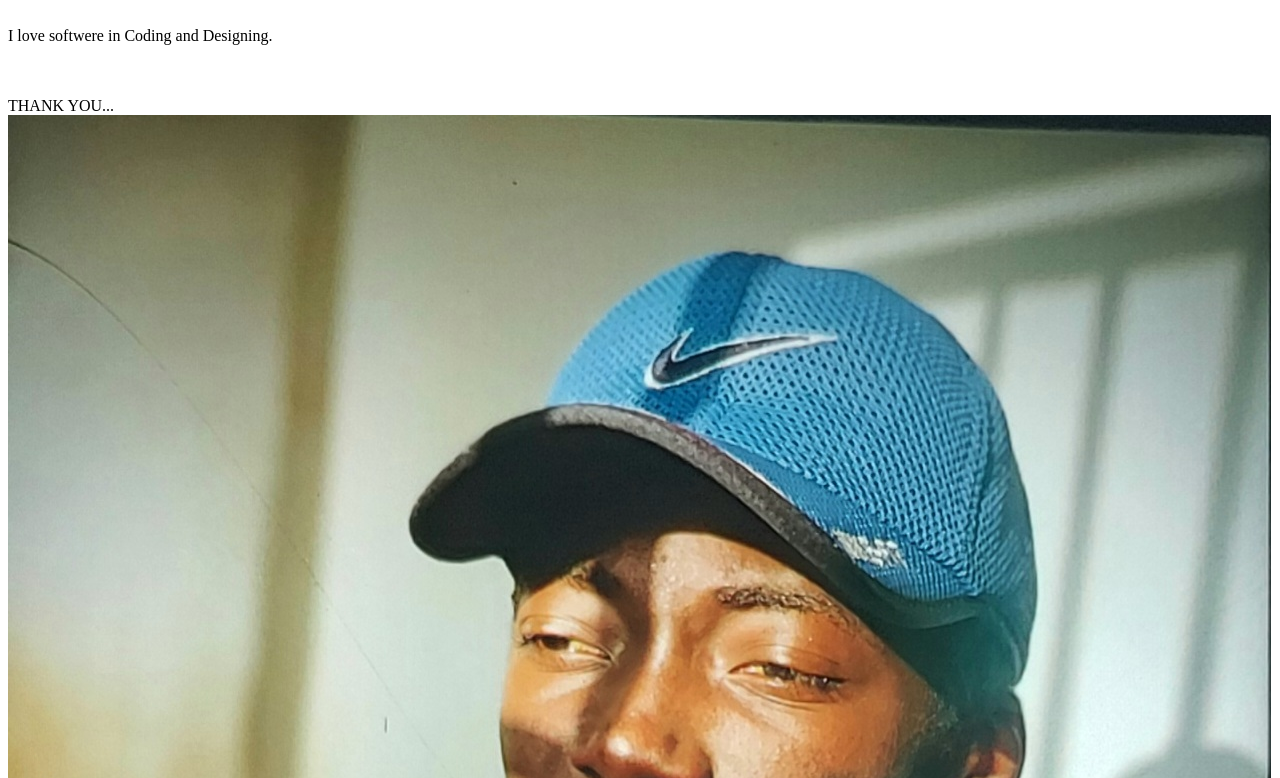
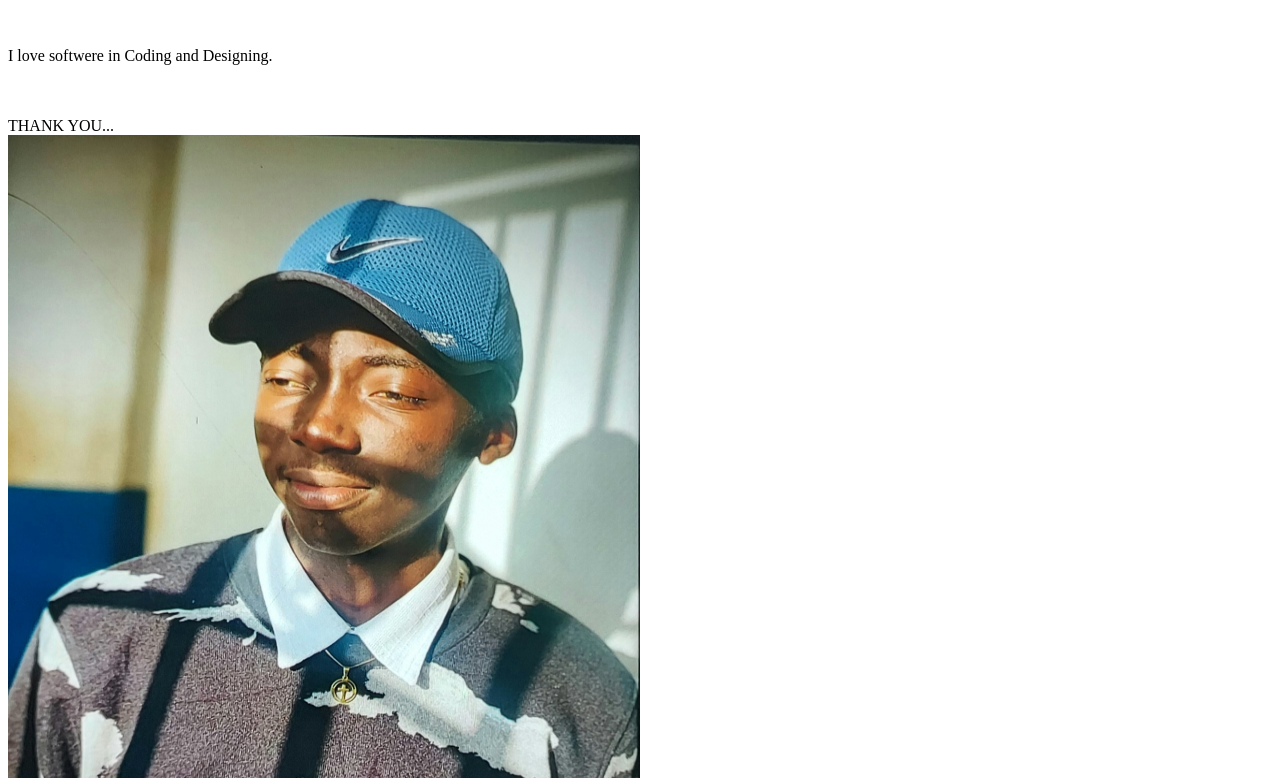
Before and after one commit to Im-ikclex/clevis, a plain HTML site: page baff web.html in a window 1280 px wide. Shown: the part 962-1740 px from the top of the page. Drawn offline with Linux system fonts and the light colour scheme.

Commit message:
second image update
first commit

```diff
--- a/baff web.html
+++ b/baff web.html
@@ -77,7 +77,7 @@
         <italics>THANK YOU...</italics>
         <div class="meme">
 
-            <img src="20250813_135423.jpg" alt="mem">
+            <img height="50" width="750" src="20250813_135423.jpg" alt="mem">
         </div>
 
         <H2><strong>Lets Get in touch😊✌️</strong></H2>
--- a/mysite1.css
+++ b/mysite1.css
@@ -6,7 +6,7 @@ body{
 }
 header{
     background: rgb(46, 39, 39);
-    padding: 20px 40px;
+    padding: 30px;
     box-shadow: 0 2px 8px;
     border-radius: 8px;
 }
@@ -106,3 +106,8 @@ nav{
     border-radius: 8px;
     border: 1px solid transparent;
 }
+.meme img{
+    width: 50%;
+    height: 100vh;
+    aspect-ratio: 16 / 9;
+}
```
